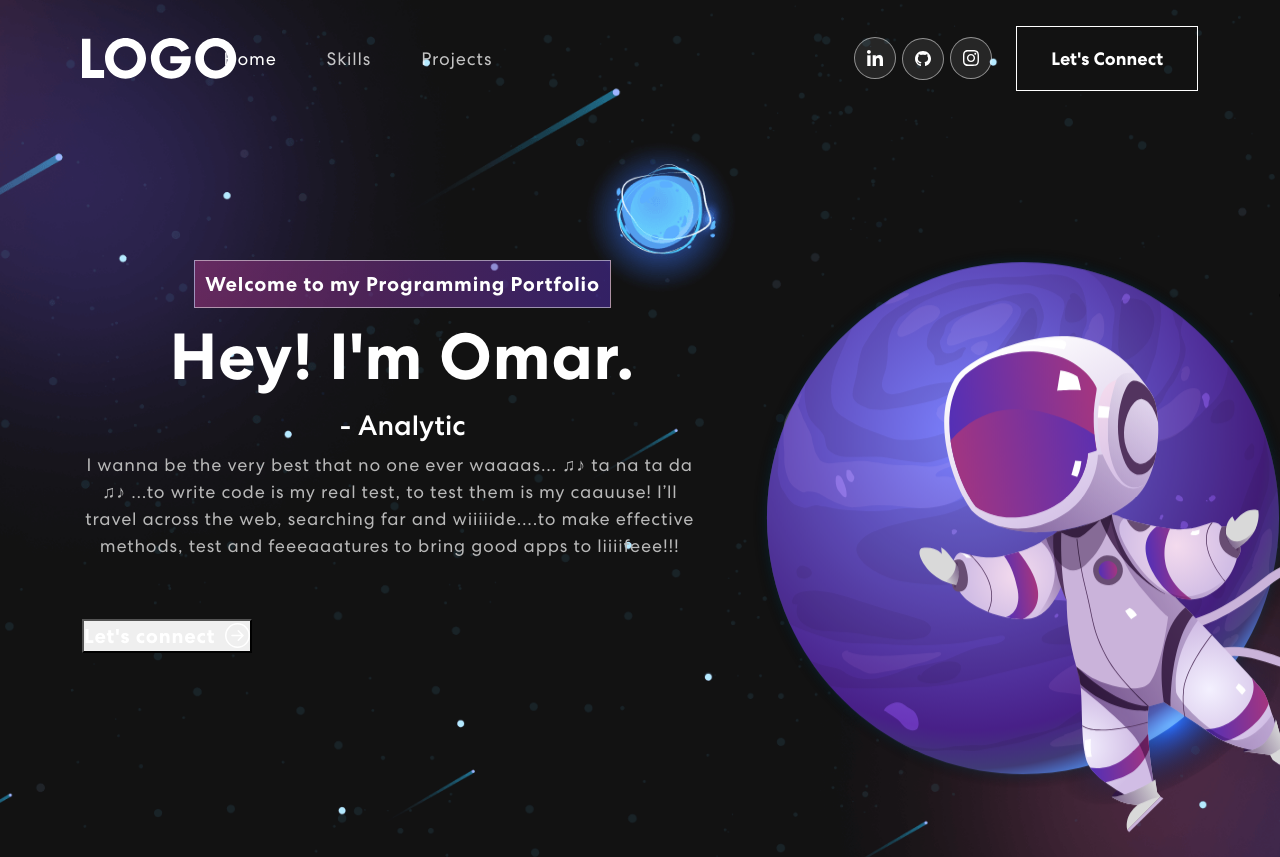
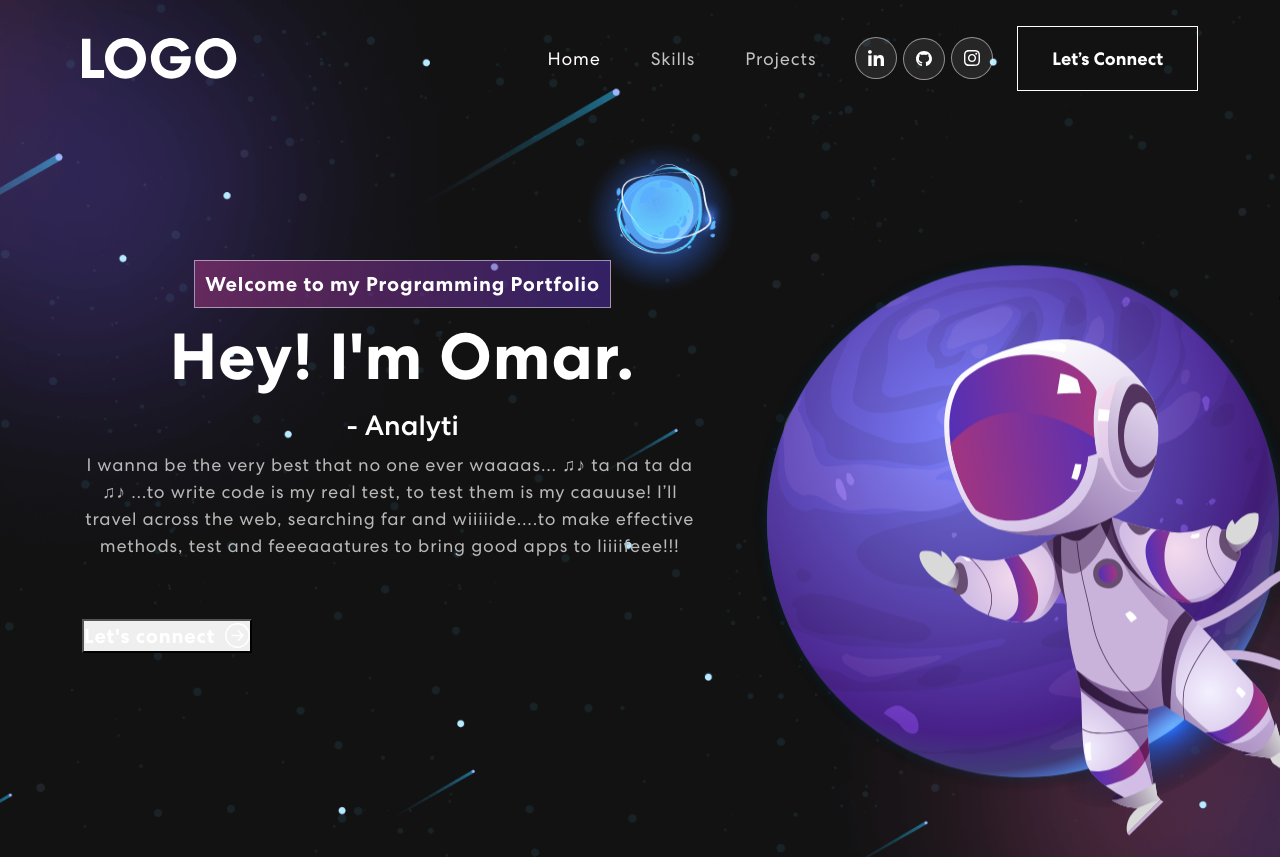
Before and after one commit to InquisitiveMindHasToKnow/SynopsisWeb, a React (Create React App) app: page / in a window 1280 px wide. Shown: the top 857 px of the page. Built offline with nearby package versions, Linux system fonts and the light colour scheme; no server answers.

Commit message:
Refactors NavBar.js. Renamed Contacts to Contact and added it to App.js

```diff
--- a/package.json
+++ b/package.json
@@ -18,6 +18,8 @@
     "react-mailchimp-subscribe": "^2.1.3",
     "react-multi-carousel": "^2.8.5",
     "react-on-screen": "^2.1.1",
+    "react-router-dom": "^6.24.1",
+    "react-router-hash-link": "^2.4.3",
     "react-scripts": "^5.0.1",
     "web-vitals": "^2.1.4"
   },
--- a/src/App.js
+++ b/src/App.js
@@ -4,6 +4,7 @@
 import { Banner } from './components/Banner'
 import { Skills } from './components/Skills'
 import { Projects } from './components/Projects'
+import { Contact } from './components/Contact'
 import { Footer } from './components/Footer'
 
 import 'bootstrap/dist/css/bootstrap.min.css'
@@ -15,6 +16,7 @@
         <Banner/>
         <Skills/>
         <Projects/>
+        <Contact/>
         <Footer/>
     </div>
   );
--- a/src/components/NavBar.js
+++ b/src/components/NavBar.js
@@ -4,6 +4,12 @@
 import firstNavIcon from '../assets/images/nav-icon1.svg'
 import secondNavIcon from '../assets/images/nav-icon2.svg'
 import thirdNavIcon from '../assets/images/nav-icon3.svg'
+
+import { HashLink } from 'react-router-hash-link';
+import {
+  BrowserRouter as Router
+} from "react-router-dom";
+
 
 export const NavBar = () => {
     const [activeLink, setActiveLink] = useState('home')
@@ -32,32 +38,34 @@
     }
 
   return (
-    <Navbar expand="lg" className={scrolled ? "scrolled" : ""}>
+    <Router>
+      <Navbar expand="md" className={scrolled ? "scrolled" : ""}>
         <Container>
-        <Navbar.Brand href="#home">
-            <img src = {logo} alt = "Logo" />
+          <Navbar.Brand href="/">
+            <img src={logo} alt="Logo" />
           </Navbar.Brand>
-        <Navbar.Toggle> aria-controls="basic-navbar-nav"
+          <Navbar.Toggle aria-controls="basic-navbar-nav">
             <span className="navbar-toggler-icon"></span>
           </Navbar.Toggle>
           <Navbar.Collapse id="basic-navbar-nav">
-          <Nav className="me-auto">
-            <Nav.Link href="#home" className={activeLink === "home" ? "active navbar-link" : "navbar-link"} onClick={() => onUpdateActiveLink("home")}>Home</Nav.Link>
-            <Nav.Link href="#skills" className={activeLink === "skills" ? "active navbar-link" : "navbar-link"} onClick={() => onUpdateActiveLink("skills")}>Skills</Nav.Link>
-            <Nav.Link href="#projects" className={activeLink === "projects" ? "active navbar-link" : "navbar-link"} onClick={() => onUpdateActiveLink("projects")}>Projects</Nav.Link>
+            <Nav className="ms-auto">
+              <Nav.Link href="#home" className={activeLink === 'home' ? 'active navbar-link' : 'navbar-link'} onClick={() => onUpdateActiveLink('home')}>Home</Nav.Link>
+              <Nav.Link href="#skills" className={activeLink === 'skills' ? 'active navbar-link' : 'navbar-link'} onClick={() => onUpdateActiveLink('skills')}>Skills</Nav.Link>
+              <Nav.Link href="#projects" className={activeLink === 'projects' ? 'active navbar-link' : 'navbar-link'} onClick={() => onUpdateActiveLink('projects')}>Projects</Nav.Link>
             </Nav>
-          <span className='navbar-text'>
+            <span className="navbar-text">
             <div className='social-icon'>
                      <a href="https://www.linkedin.com/in/omarraymond"><img src={firstNavIcon} alt="Omar LinkedIn" /> </a>
                      <a href="https://github.com/InquisitiveMindHasToKnow"><img src={secondNavIcon} alt="Omar Github"/></a>
                      <a href="#"><img src={thirdNavIcon} alt="" /> </a>
                  </div>
-                <button className='scroll-to-skills' onClick={() => console.log("go to contact us form")}>
-                    <span >Let's Connect</span>
-                </button>
+              <HashLink to='#connect'>
+                <button className="vvd"><span>Let’s Connect</span></button>
+              </HashLink>
             </span>
           </Navbar.Collapse>
         </Container>
       </Navbar>
-  );
+    </Router>
+  )
 }
```
Also changed, not shown: src/components/Contact.js (renamed from src/components/Contacts.js), 1 other file (tests, documents, lock files or other folders). Lines whose indentation alone changed are shown as unchanged.
